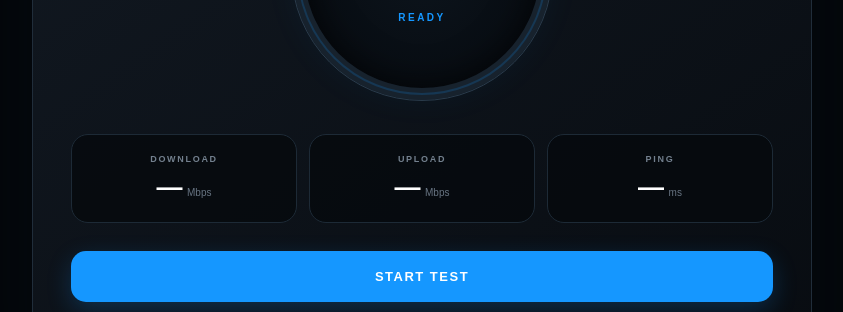
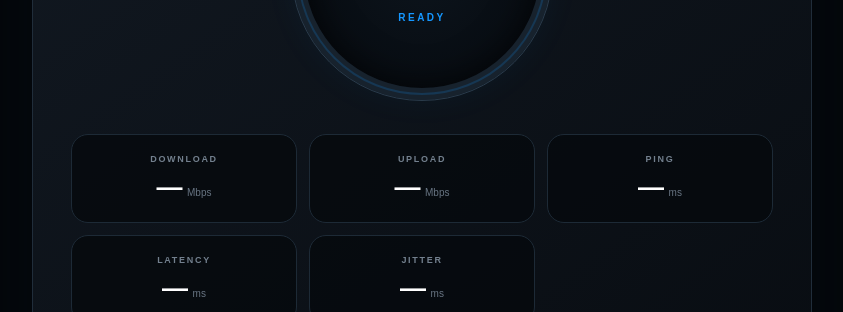
Before and after one commit to parzipalscotfield-prog/faibalink-speedtest, a website: page public/index.html in a window 1280 px wide. Shown: the part 488-800 px from the top of the page, without its empty margins (218-1061 px from the left). Drawn offline with Linux system fonts and the light colour scheme.

Commit message:
Add latency and jitter results

```diff
--- a/public/index.html
+++ b/public/index.html
@@ -95,7 +95,21 @@
     <small>ms</small>
   </div>
 
+  <div class="metric">
+    <span>LATENCY</span>
+    <strong id="latency">—</strong>
+    <small>ms</small>
   </div>
+
+  <div class="metric">
+    <span>JITTER</span>
+    <strong id="jitter">—</strong>
+    <small>ms</small>
+  </div>
+
+</div>
+
+
 
 
       <button id="startBtn">
```
Lines whose indentation alone changed are shown as unchanged.
